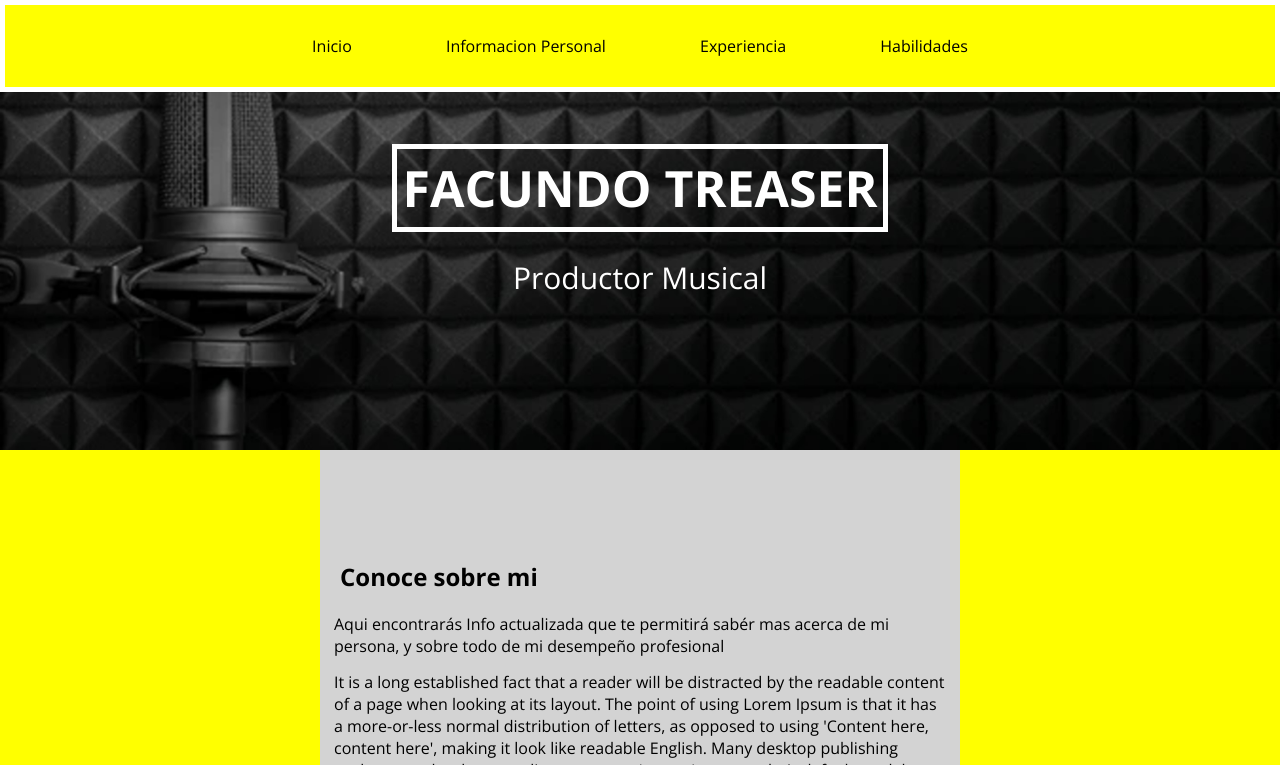
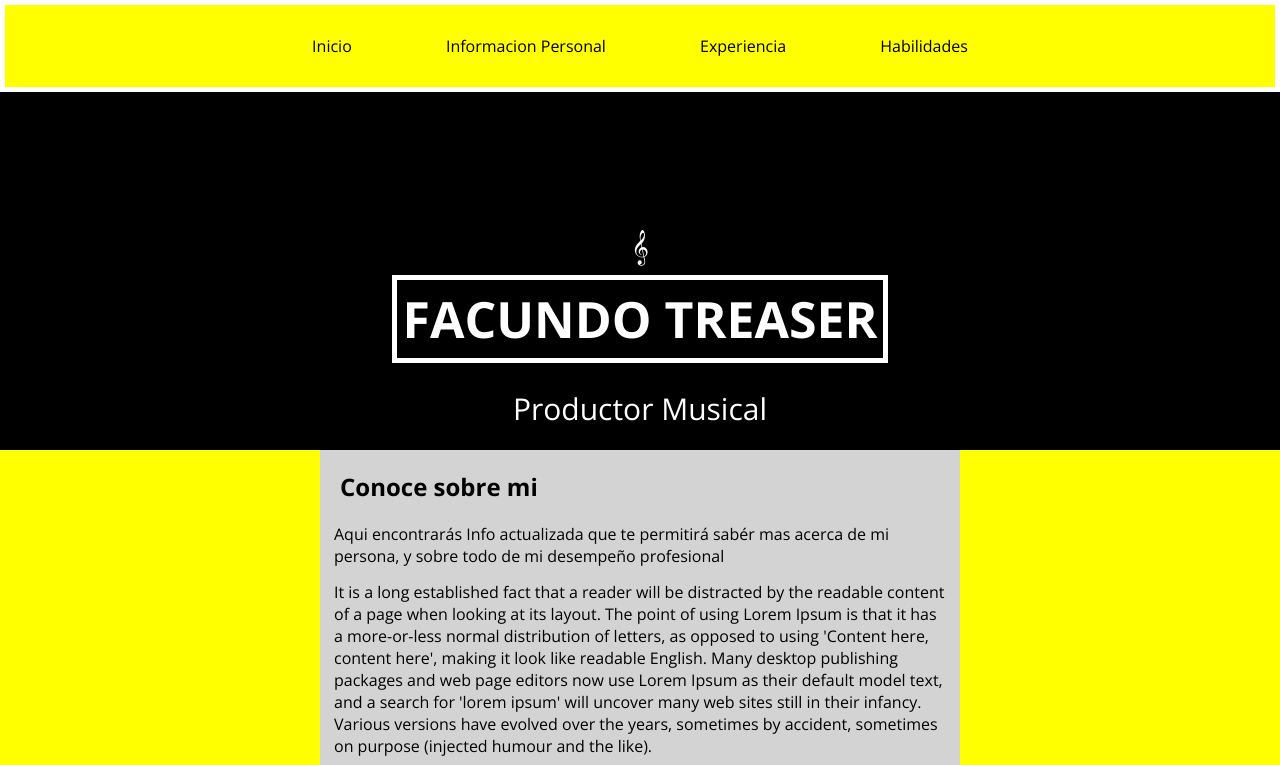
Before and after one commit to JulitoA/Introduccion-FrontEnd, a plain HTML site: page index2.html in a window 1280 px wide. Shown: the top 765 px of the page. Drawn offline with nearby package versions, Linux system fonts and the light colour scheme.

Commit message:
vamos definiendo

```diff
--- a/CSS/estilo2.css
+++ b/CSS/estilo2.css
@@ -12,8 +12,7 @@ font-family: 'Open Sans';
 }
 
 .encabezado {
-background-image: url(/Fondo-Estudio-Grabacion-Recortada.jpg);
-background-size: cover;
+background-color: #000;
 height: 450px;
 display: flex;
 flex-direction: column;
@@ -106,7 +105,7 @@ height: 100%;
 }
 
 .pie-de-pagina {
-background-color: coral;
+background-color: black;
 height: max-content;
 }
 
--- a/index2.html
+++ b/index2.html
@@ -15,6 +15,7 @@
 		<a href="#hab">Habilidades</a>
     </nav>
     <header class="encabezado">
+        <p id="ini">𝄞</p>
         <h1>FACUNDO TREASER</h1>
         <p>Productor Musical</p>
     </header>
@@ -22,7 +23,7 @@
         <section class="lado-izquierdo">
         </section>
         <section class="centro">
-            <h2 id="ini">Conoce sobre mi</h2>
+            <h2>Conoce sobre mi</h2>
             <p>Aqui encontrarás Info actualizada que te permitirá sabér mas acerca de mi persona, y sobre todo de mi desempeño profesional</p>
             <p>It is a long established fact that a reader will be distracted by the readable content of a page when looking at its layout. The point of using Lorem Ipsum is that it has a more-or-less normal distribution of letters, as opposed to using 'Content here, content here', making it look like readable English. Many desktop publishing packages and web page editors now use Lorem Ipsum as their default model text, and a search for 'lorem ipsum' will uncover many web sites still in their infancy. Various versions have evolved over the years, sometimes by accident, sometimes on purpose (injected humour and the like).</p>
             <article class="titulo">
```
